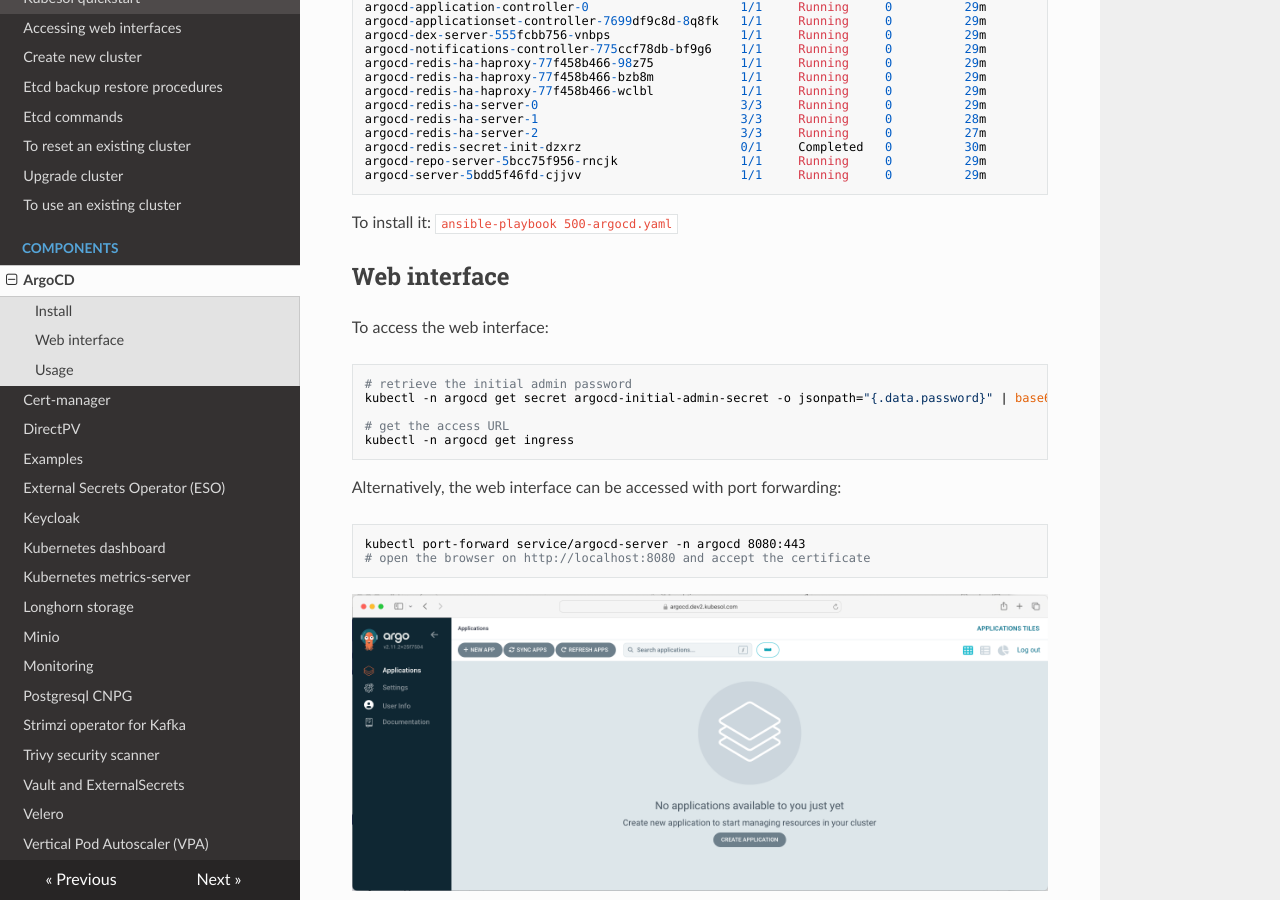
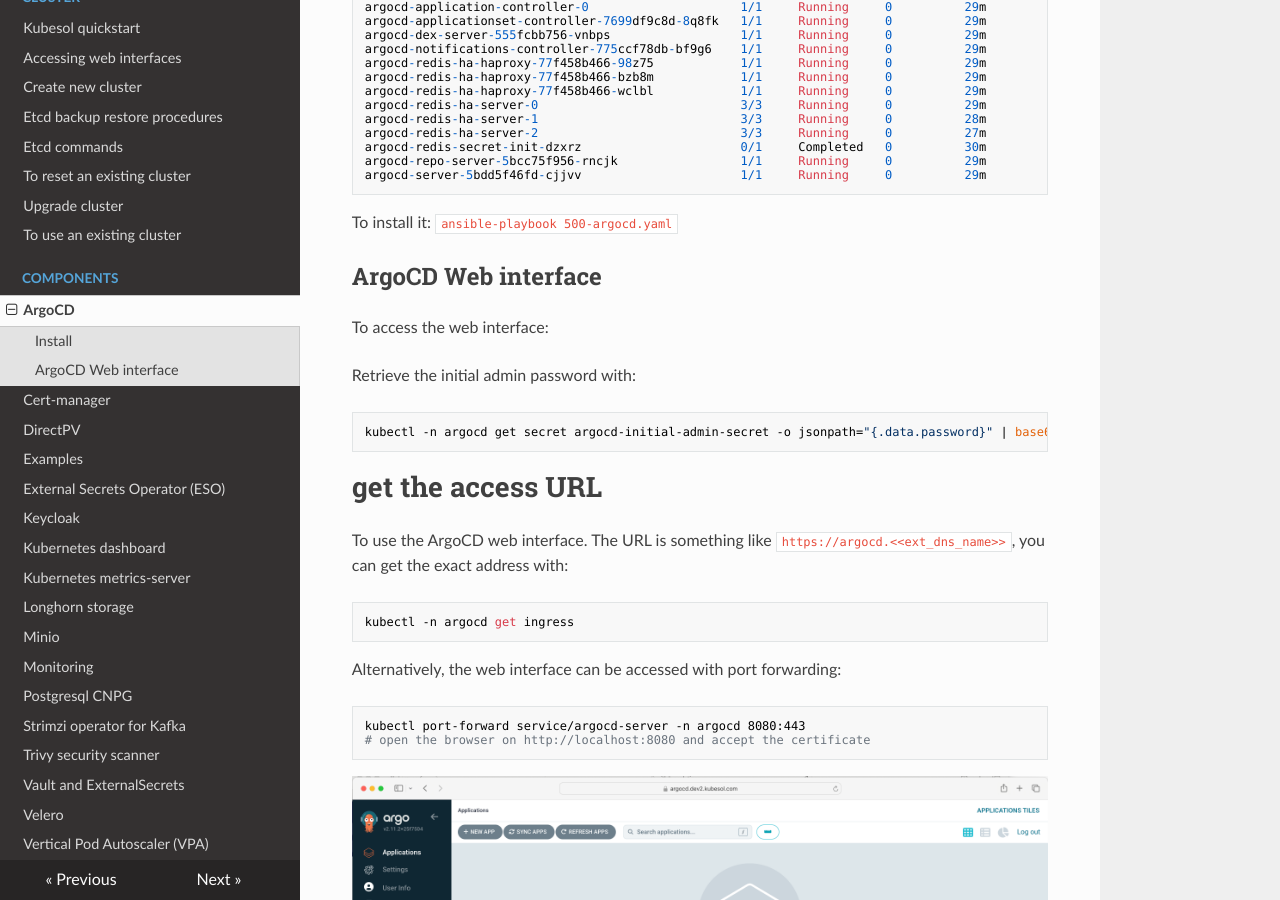
Before and after one commit to eSolutionsTech/kubesol, an MkDocs documentation site: the page built from docs/components/argocd.md, in a window 1280 px wide and 900 px high, scrolled down 449 px. Built offline with MkDocs 1.6.1, drawn with Linux system fonts in a browser that asks for light colours; nearby versions of some CDN libraries.

Commit message:
Improve ArgoCD documentation page

````diff
--- a/docs/components/argocd.md
+++ b/docs/components/argocd.md
@@ -30,14 +30,16 @@ argocd-server-5bdd5f46fd-cjjvv                      1/1     Running     0
 
 To install it: `ansible-playbook 500-argocd.yaml`
 
-## Web interface
+## ArgoCD Web interface
 To access the web interface:
 
+Retrieve the initial admin password with:
 ```
-# retrieve the initial admin password
 kubectl -n argocd get secret argocd-initial-admin-secret -o jsonpath="{.data.password}" | base64 -d ; echo
-
+```
 # get the access URL
+To use the ArgoCD  web interface. The URL is something like `https://argocd.<<ext_dns_name>>`, you can get the exact address with:
+```
 kubectl -n argocd get ingress
 ```
 
````
